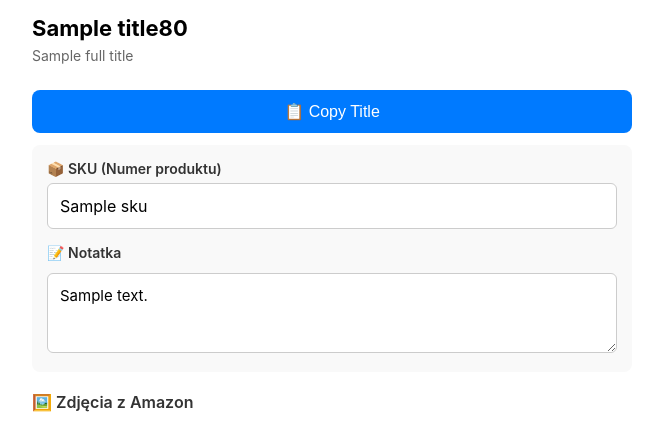
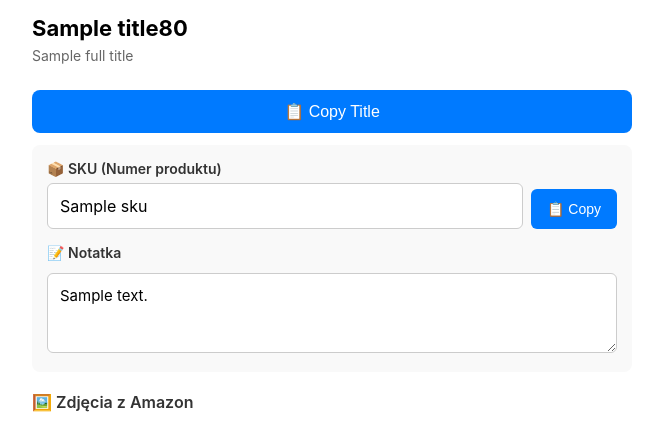
Before and after one commit to kacpermielewczyk96-source/amazon_to_ebay, a Flask app: template templates/result.html in a window 1280 px wide. Shown: the top 428 px of the page, without its empty margins (308-971 px from the left). Run offline with Flask 3, Linux system fonts and the light colour scheme; the template is opened without the code that fills it: most values are stand-ins (such as "Sample title", 1, 10 or a date in 2020); grey boxes marked "Sample" are stand-in pictures.

Commit message:
Update result.html

```diff
--- a/templates/result.html
+++ b/templates/result.html
@@ -46,6 +46,28 @@
             resize: vertical;
             font-size: 15px;
             margin-top: 6px;
+        }
+        .sku-with-copy {
+            display: flex;
+            gap: 8px;
+            align-items: flex-end;
+        }
+        .sku-with-copy input {
+            flex: 1;
+            margin-bottom: 0;
+        }
+        .copy-sku-btn {
+            padding: 12px 16px;
+            background: #007aff;
+            color: white;
+            border: none;
+            border-radius: 6px;
+            font-size: 14px;
+            cursor: pointer;
+            white-space: nowrap;
+        }
+        .copy-sku-btn:active {
+            opacity: 0.7;
         }
 
         .btn {
@@ -287,12 +309,15 @@
 <div class="container">
     <h2>{{ title80 }}</h2>
     <div class="full-title">{{ full_title }}</div>
-    <button class="btn" onclick="copyText('{{ title80 }}')">📋 Copy Title</button>
+    <button type="button" class="btn" onclick="copyText('{{ title80 }}')">📋 Copy Title</button>
 
     <!-- SKU & Notes Section -->
     <div class="sku-section">
         <label for="skuInput">📦 SKU (Numer produktu)</label>
-        <input type="text" id="skuInput" placeholder="Wpisz SKU..." value="{{ sku }}">
+        <div class="sku-with-copy">
+            <input type="text" id="skuInput" placeholder="Wpisz SKU..." value="{{ sku }}">
+            <button type="button" class="copy-sku-btn" onclick="copySKU()">📋 Copy</button>
+        </div>
 
         <label for="notesInput" style="margin-top: 15px;">📝 Notatka</label>
         <textarea id="notesInput" placeholder="Stan produktu, waga paczki, uwagi...">{{ notes }}</textarea>
@@ -332,14 +357,14 @@
     </div>
 
     <!-- Save Button -->
-    <button class="btn save-btn" onclick="saveProduct()">💾 Zapisz wszystko</button>
+    <button type="button" class="btn save-btn" onclick="saveProduct()">💾 Zapisz wszystko</button>
     <div class="success-message" id="successMessage">✓ Zapisano!</div>
 
     <!-- Selection Mode -->
-    <button class="btn selection-mode-btn" onclick="toggleSelectionMode()">
+    <button type="button" class="btn selection-mode-btn" onclick="toggleSelectionMode()">
         ✓ Wybierz zdjęcia do pobrania <span id="selectionCount" class="selection-count" style="display:none;">0</span>
     </button>
-    <button class="btn download-btn" id="downloadBtn" onclick="downloadSelected()" style="display:none;">
+    <button type="button" class="btn download-btn" id="downloadBtn" onclick="downloadSelected()" style="display:none;">
         📦 Pobierz zaznaczone (.ZIP)
     </button>
 
@@ -348,18 +373,18 @@
         <div class="section-title">📝 Opis produktu</div>
         <textarea class="description-editor" id="descriptionEditor">{{ listing_text }}</textarea>
         <div class="edit-mode-info">💡 Edytuj opis i kliknij "Zapisz wszystko" aby zachować zmiany</div>
-        <button class="btn" onclick="copyDescription()">📄 Copy Description</button>
+        <button type="button" class="btn" onclick="copyDescription()">📄 Copy Description</button>
     </div>
 
     <form action="/" method="get">
-        <button class="btn" style="margin-top:20px;">🔄 New Item</button>
+        <button type="submit" class="btn" style="margin-top:20px;">🔄 New Item</button>
     </form>
 </div>
 
 <!-- Lightbox -->
 <div class="lightbox" id="lightbox">
     <div class="lightbox-header">
-        <button class="lightbox-close" onclick="closeLightbox()">✕</button>
+        <button type="button" class="lightbox-close" onclick="closeLightbox()">✕</button>
         <div class="lightbox-counter" id="lightboxCounter">1 / {{ images|length }}</div>
         <div style="width:40px;"></div>
     </div>
@@ -381,6 +406,15 @@ let uploadedFiles = [];
 
 function copyText(text) {
     navigator.clipboard.writeText(text);
+}
+
+function copySKU() {
+    const sku = document.getElementById('skuInput').value;
+    if (sku) {
+        navigator.clipboard.writeText(sku);
+    } else {
+        alert('SKU jest puste!');
+    }
 }
 
 function copyDescription() {
@@ -424,7 +458,13 @@ async function deleteExtraImage(filename) {
 }
 
 // Save SKU, notes, images and description
-async function saveProduct() {
+async function saveProduct(event) {
+    // Zapobiegnij domyślnej akcji
+    if (event) {
+        event.preventDefault();
+        event.stopPropagation();
+    }
+
     try {
         const sku = document.getElementById('skuInput').value;
         const notes = document.getElementById('notesInput').value;
@@ -489,6 +529,8 @@ async function saveProduct() {
         console.error('Save error:', error);
         alert('Błąd zapisu: ' + error.message);
     }
+
+    return false;
 }
 
 // Selection mode
```
